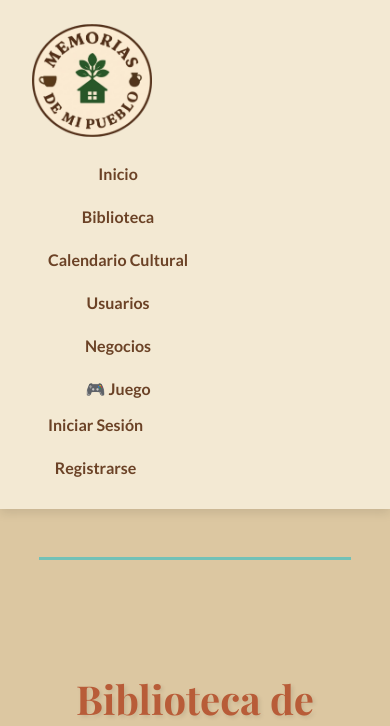
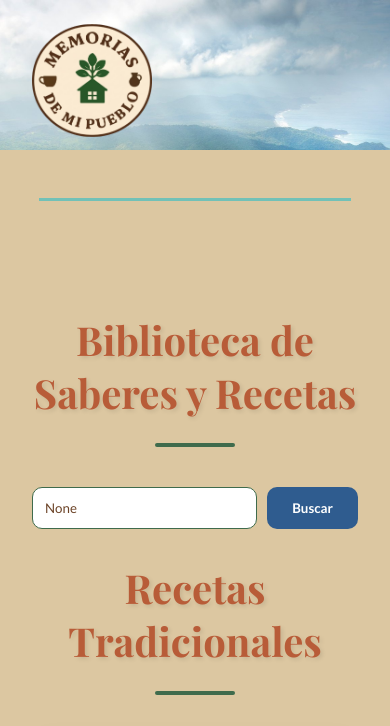
Before and after one commit to RogerEhq/memoria-viva-nicaragua, a Django app: page /biblioteca/ in a window 390 px wide. Shown: the top 726 px of the page. Run offline with Django 5.2, Linux system fonts and the light colour scheme; data comes from the database, SQL or seed files in the repository; both versions use the stored data as it was after the commit; data that the repository does not hold is empty; some libraries are stand-ins or nearby versions.

Commit message:
Imagenes en nav y footer

```diff
--- a/locales/templates/locales/base.html
+++ b/locales/templates/locales/base.html
@@ -11,7 +11,7 @@
 
     :root {
       --color-primary: #DCC7A1;
-      --color-nav-light: #F3E9D3; /* ✅ Nuevo tono más claro para el nav */
+      --color-nav-light: #F3E9D3;
       --color-secondary: #6B4226;
       --color-accent-1: #3F6B4C;
       --color-accent-2: #2F5C8F;
@@ -31,19 +31,38 @@
     }
 
     nav {
-      background-color: var(--color-nav-light); /* ✅ Color actualizado */
-      padding: 1.5rem 2rem;
+      position: relative;
+      height: 150px;
+      overflow: hidden;
+      color: black;
+    }
+
+    .nav-volcan-bg {
+      position: absolute;
+      top: 0;
+      left: 0;
+      width: 100%;
+      height: 100%;
+      z-index: 0;
+    }
+
+    .nav-volcan-bg img {
+      width: 100%;
+      height: 350%;
+      object-fit: cover;
+      object-position: center;
+      display: block;
+      position: absolute;
+    }
+
+    .nav-left {
+      position: relative;
+      z-index: 1;
       display: flex;
       justify-content: space-between;
       align-items: center;
+      padding: 1.5rem 2rem;
       flex-wrap: wrap;
-      box-shadow: 0 4px 10px rgba(0, 0, 0, 0.1);
-    }
-
-    .nav-left {
-      display: flex;
-      align-items: center;
-      gap: 1rem;
     }
 
     .nav-logo img {
@@ -67,7 +86,7 @@
 
     nav a {
       font-family: 'Lato', sans-serif;
-      color: var(--color-secondary);
+      color: white;
       text-decoration: none;
       font-weight: bold;
       font-size: 1rem;
@@ -93,12 +112,12 @@
       border-radius: 50%;
       object-fit: cover;
       border: 2px solid var(--color-accent-2);
-      cursor: pointer; /* Añadido para indicar que es un enlace */
+      cursor: pointer;
     }
 
     .perfil-nav span {
       font-weight: bold;
-      color: var(--color-secondary);
+      color: white;
     }
 
     h1, h2 {
@@ -155,18 +174,35 @@
     }
 
     footer {
-      background-color: var(--color-secondary);
+      position: relative;
+      height: 150px;
+      padding: 0;
+      overflow: hidden;
+    }
+
+    footer img {
+      width:100%;
+      height: 260%;
+      object-fit: cover;
+      display: block;
+      border-radius: 0;
+      margin: 0;
+      position: absolute;
+    }
+
+    footer p {
+      position: absolute;
+      bottom: 0;
+      width: 100%;
+      margin: 0;
+      padding: 0.5rem;
+      background-color: rgba(107, 66, 38, 0.7);
       color: var(--color-light-beige);
+      font-weight: bold;
       text-align: center;
-      padding: 1rem;
     }
 
     @media (max-width: 600px) {
-      nav {
-        flex-direction: column;
-        align-items: flex-start;
-      }
-
       .nav-left {
         flex-direction: column;
         align-items: flex-start;
@@ -186,6 +222,9 @@
 </head>
 <body>
   <nav>
+    <div class="nav-volcan-bg">
+      <img src="/media/volcan.jpg" alt="Imagen de volcán">
+    </div>
     <div class="nav-left">
       <div class="nav-logo">
         <img src="/media/Memorias de mi pueblo.png" alt="Memorias de mi Pueblo">
@@ -195,19 +234,14 @@
         <a href="{% url 'biblioteca_view' %}">Biblioteca</a>
         <a href="{% url 'evento_cultural_list' %}">Calendario Cultural</a>
         <a href="{% url 'lista_usuarios' %}">Usuarios</a>
-
         <a href="{% url 'lista_negocios' %}">Negocios</a>
-
         <a href="{% url 'juego_view' %}">🎮 Juego</a>
-
         {% if user.is_authenticated %}
           <a href="{% url 'create_relato_view' %}">Crear Relato</a>
           <a href="{% url 'sugerir_negocio_view' %}">Sugerir Negocio</a>
           <a href="{% url 'create_receta_view' %}">Crear Receta</a>
         {% endif %}
       </div>
-    </div>
-
       {% if user.is_authenticated %}
         <div class="perfil-nav">
           <a href="{% url 'perfil_view' %}">
@@ -226,6 +260,7 @@
           <a href="{% url 'register_view' %}">Registrarse</a>
         </div>
       {% endif %}
+    </div>
   </nav>
 
   <hr>
@@ -244,26 +279,10 @@
 
   <hr>
   <footer>
+    <img src="/media/fauna.jpg" alt="Imagen de fauna">
     <p>Derechos Reservados © 2025 Memoria Viva Nicaragua</p>
   </footer>
 
   <script src="https://unpkg.com/htmx.org@1.9.2"></script>
-  <script>
-    function toggleMapa(id, direccion) {
-      const mapaDiv = document.getElementById(`mapa-${id}`);
-      const boton = document.getElementById(`btn-${id}`);
-
-      if (mapaDiv.innerHTML.trim() === "") {
-        htmx.ajax('GET', `/mostrar_mapa/?ubicacion=${direccion}`, {
-          target: mapaDiv,
-          swap: 'innerHTML'
-        });
-        boton.textContent = "Ocultar mapa";
-      } else {
-        mapaDiv.innerHTML = "";
-        boton.textContent = "Ver ubicación";
-      }
-    }
-  </script>
 </body>
 </html>
```
Also changed, not shown: db.sqlite3, media/fauna.jpg (added), media/negocios/363387_jGNsut8.jpg (added), media/volcan.jpg (added). Lines whose indentation alone changed are shown as unchanged.
